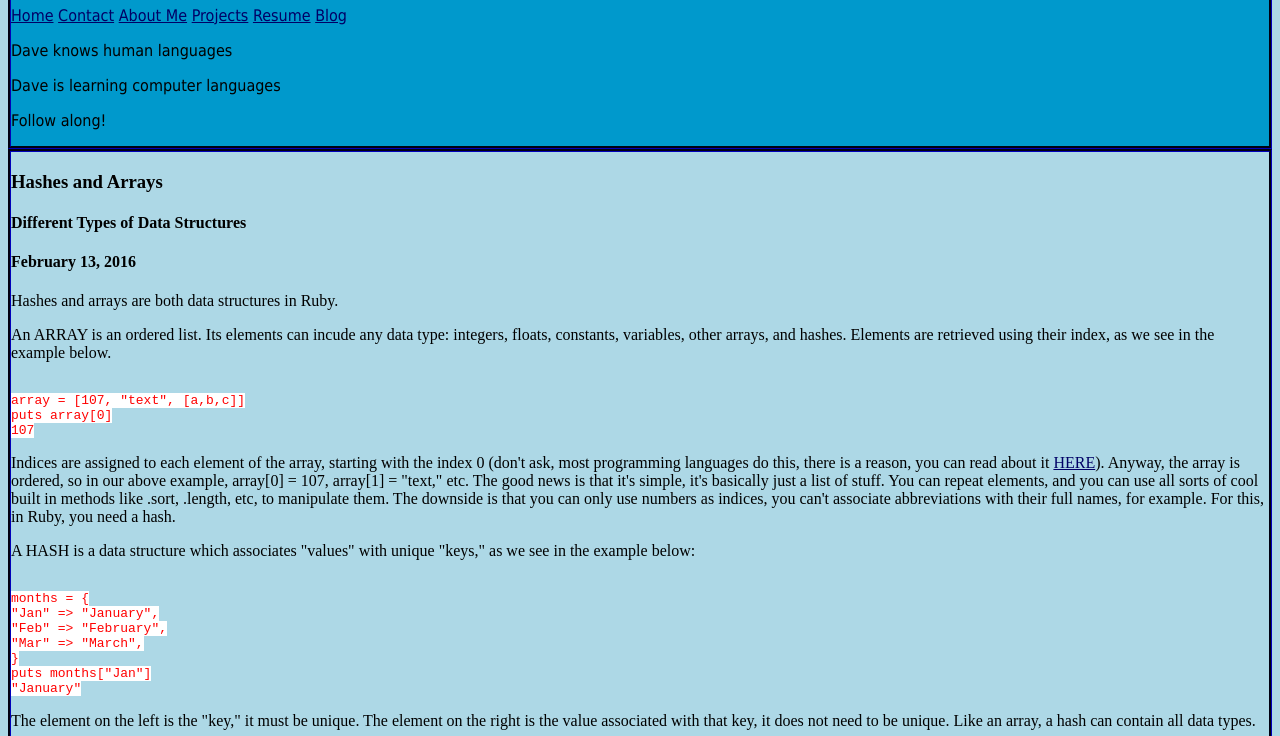
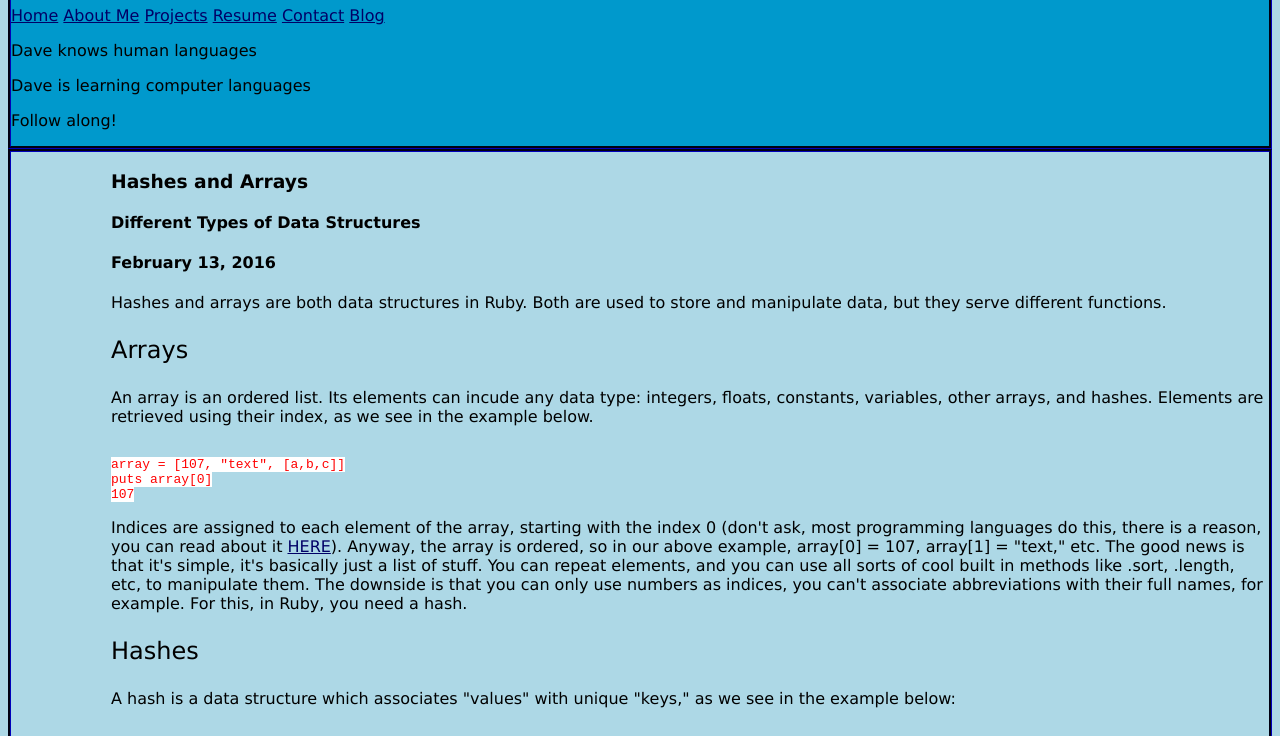
Before and after one commit to davidwkaiser/mydbcblog, a plain HTML site: page blog/arrays-hashes.html in a window 1280 px wide. Shown: the part 120-856 px from the top of the page. Drawn offline with Linux system fonts and the light colour scheme.

Commit message:
fix and maintain website

```diff
--- a/blog/arrays-hashes.html
+++ b/blog/arrays-hashes.html
@@ -14,13 +14,14 @@
 <img src="http://www.adasiaonline.com/wp-content/uploads/2015/11/linkedin-logo2.png" width="30" height="30" alt="LinkedIn">
 <h1>The Dave Continuum</h1>
 <nav>
-  <a href="#">Home</a>
-  <a href="#">Contact</a>
+  <a href="http://davidwkaiser.github.io/">Home</a>
   <a href="#">About Me</a>
   <a href="#">Projects</a>
   <a href="#">Resume</a>
-  <a href="#">Blog</a>
+  <a href="#">Contact</a>
+  <a href="http://davidwkaiser.github.io/blog/index.html">Blog</a>
 </nav>
+
 <p>Dave knows human languages</p>
 <p>Dave is learning computer languages</p>
 <p>Follow along!</p>
@@ -32,15 +33,17 @@
 <h4>February 13, 2016</h4>
 <section>
 
-<p>Hashes and arrays are both data structures in Ruby.</p>
-<p>An ARRAY is an ordered list. Its elements can incude any data type: integers, floats, constants, variables, other arrays, and hashes. Elements are retrieved using their index, as we see in the example below.</p>
+<p>Hashes and arrays are both data structures in Ruby. Both are used to store and manipulate data, but they serve different functions.</p>
+<p class="question">Arrays</p>
+<p>An array is an ordered list. Its elements can incude any data type: integers, floats, constants, variables, other arrays, and hashes. Elements are retrieved using their index, as we see in the example below.</p>
 <pre><CODE>
 array = [107, "text", [a,b,c]]
 puts array[0]
 107
 </CODE></pre>
 <p>Indices are assigned to each element of the array, starting with the index 0 (don't ask, most programming languages do this, there is a reason, you can read about it <a href="http://programmers.stackexchange.com/questions/110804/why-are-zero-based-arrays-the-norm">HERE</a>). Anyway, the array is ordered, so in our above example, array[0] = 107, array[1] = "text," etc. The good news is that it's simple, it's basically just a list of stuff. You can repeat elements, and you can use all sorts of cool built in methods like .sort, .length, etc, to manipulate them. The downside is that you can only use numbers as indices, you can't associate abbreviations with their full names, for example. For this, in Ruby, you need a hash.</p>
-<p>A HASH is a data structure which associates "values" with unique "keys," as we see in the example below:</p>
+<p class="question">Hashes</p>
+<p>A hash is a data structure which associates "values" with unique "keys," as we see in the example below:</p>
 <pre><CODE>
 months = {
 "Jan" => "January",
--- a/stylesheets/blog.css
+++ b/stylesheets/blog.css
@@ -1,5 +1,5 @@
 #blog {
-  font-family:papyrus
+  padding-left: 100px
 }
 
 .question {
@@ -8,11 +8,11 @@
 
 .quote{
   margin-left: 50px;
-  margin-right: 50px
+  margin-right: 50px;
+  font-style: italic;
 }
 
 code{
   background-color: white;
   color: red
-
 }
--- a/stylesheets/default.css
+++ b/stylesheets/default.css
@@ -1,6 +1,6 @@
 html {
   background-color: lightblue;
-  font-family: Tahoma;
+  font-family: Verdana;
 }
 
 header{
```
Also changed, not shown: blog/blog-template.html (+3 -3 lines), blog/css-concepts.html (+3 -3 lines), blog/index.html (+5 -5 lines), index.html (+3 -3 lines).
